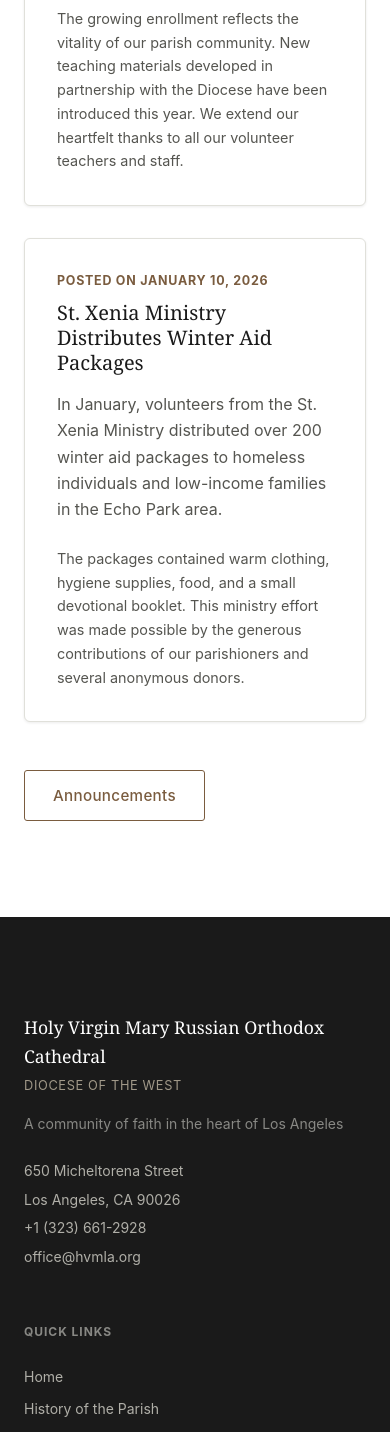
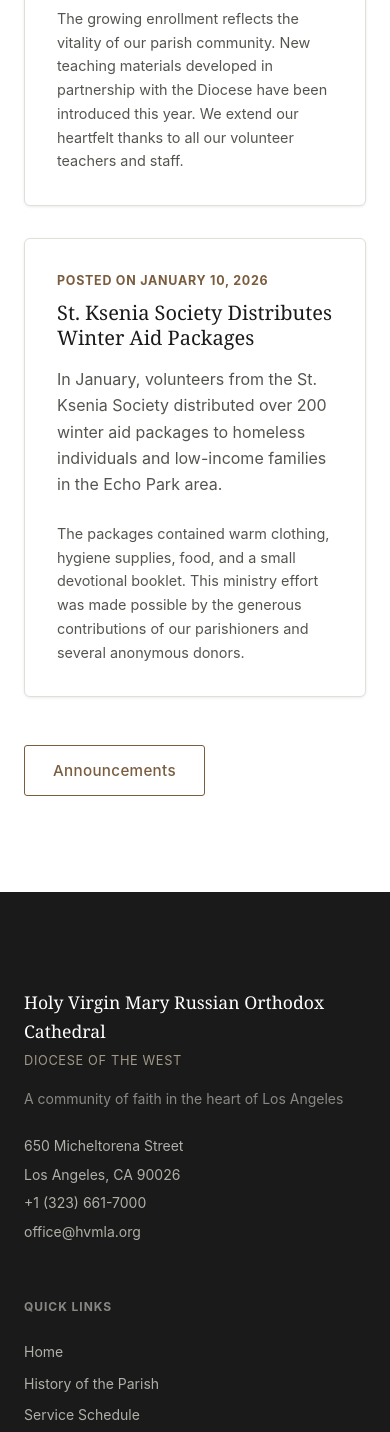
Before and after one commit to Anthony-Fedorenko/hvmla, a React (Vite) app: page /news in a window 390 px wide. Shown: the part 1288-2720 px from the top of the page. Built offline with nearby package versions, Linux system fonts and the light colour scheme.

Commit message:
fix: correct phone number in footer, rename St.Xenia to St.Ksenia Society

```diff
--- a/src/data/announcements.ts
+++ b/src/data/announcements.ts
@@ -93,10 +93,10 @@ export const newsItems: NewsItem[] = [
   {
     id: "n3",
     date: "January 10, 2026",
-    titleEn: "St. Xenia Ministry Distributes Winter Aid Packages",
+    titleEn: "St. Ksenia Society Distributes Winter Aid Packages",
     titleRu: "Служение св. Ксении раздало зимние пакеты помощи",
     summaryEn:
-      "In January, volunteers from the St. Xenia Ministry distributed over 200 winter aid packages to homeless individuals and low-income families in the Echo Park area.",
+      "In January, volunteers from the St. Ksenia Society distributed over 200 winter aid packages to homeless individuals and low-income families in the Echo Park area.",
     summaryRu:
       "В январе волонтёры служения св. Ксении раздали более 200 зимних пакетов помощи бездомным и малообеспеченным семьям в районе Echo Park.",
     bodyEn:
--- a/src/i18n/locales/en.json
+++ b/src/i18n/locales/en.json
@@ -5,7 +5,7 @@
     "history": "History of the Parish",
     "clergy": "Clergy and Staff",
     "ministries": "Ministries",
-    "stXenia": "St. Xenia Ministry",
+    "stXenia": "St. Ksenia Society",
     "choir": "Choir",
     "catechism": "Catechism School",
     "sisterhood": "Sisterhood",
@@ -79,14 +79,14 @@
     "choirDirector": "Choir Director"
   },
   "ministries": {
-    "xeniaTitlePage": "St. Xenia Ministry",
-    "xeniaDesc": "The St. Xenia Ministry is dedicated to serving the poor and homeless in the Los Angeles area. Named after St. Xenia of Petersburg, a beloved fool-for-Christ, this ministry coordinates regular outreach programs including food distribution, clothing drives, and visits to the sick and imprisoned.",
+    "xeniaTitlePage": "St. Ksenia Society",
+    "xeniaDesc": "The St. Ksenia Society is a parish organization which provides assistance to homeless people in — but not limited to — the surrounding Silver Lake area. They deliver meals, clothing, and items of personal hygiene to those experiencing homelessness and those in need. It organizes charitable projects for the benefit of the homeless in Silver Lake by collecting funds, sponsoring meals, and other enterprises.",
     "xeniaActivities": "Our Activities",
-    "xeniaA1": "Weekly food distribution at local shelters",
-    "xeniaA2": "Seasonal clothing and supply drives",
-    "xeniaA3": "Hospital and nursing home visits",
-    "xeniaA4": "Prison ministry and correspondence",
-    "xeniaA5": "Support for refugee families",
+    "xeniaA1": "Meal delivery to homeless individuals in the Silver Lake area",
+    "xeniaA2": "Clothing and personal hygiene item distribution",
+    "xeniaA3": "Charitable projects benefiting the homeless",
+    "xeniaA4": "Fund-raising events and sponsoring communal meals",
+    "xeniaA5": "Outreach to those in need in and around Silver Lake",
     "donateTitle": "Support This Ministry",
     "donateText": "Your donations directly fund outreach materials, food, clothing, and transportation for our volunteers.",
     "donateButton": "Donate Now",
@@ -218,7 +218,7 @@
     "v1": "Sunday School teacher or assistant",
     "v2": "Choir member",
     "v3": "Sisterhood member",
-    "v4": "St. Xenia outreach ministry",
+    "v4": "St. Ksenia Society outreach",
     "v5": "Parish events and feast day preparation",
     "v6": "Grounds and facilities maintenance",
     "v7": "Administrative and office assistance",
--- a/src/i18n/locales/ru.json
+++ b/src/i18n/locales/ru.json
@@ -79,14 +79,14 @@
     "choirDirector": "Регент хора"
   },
   "ministries": {
-    "xeniaTitlePage": "Служение святой Ксении",
-    "xeniaDesc": "Служение св. Ксении посвящено помощи бедным и бездомным в районе Лос-Анджелеса. Названное в честь св. Ксении Петербургской, юродивой Христа ради, это служение координирует регулярные программы помощи: раздачу продуктов питания, сборы одежды, посещение больных и заключённых.",
+    "xeniaTitlePage": "Общество св. Ксении",
+    "xeniaDesc": "Общество св. Ксении — приходская организация, оказывающая помощь бездомным в районе Сильвер-Лейк и прилегающих территориях. Волонтёры доставляют еду, одежду и предметы личной гигиены тем, кто оказался на улице или нуждается в помощи. Общество организует благотворительные проекты: сборы пожертвований, обеды и другие мероприятия в поддержку бездомных.",
     "xeniaActivities": "Наша деятельность",
-    "xeniaA1": "Еженедельная раздача продуктов питания в местных приютах",
-    "xeniaA2": "Сезонные сборы одежды и предметов первой необходимости",
-    "xeniaA3": "Посещение больных в больницах и домах престарелых",
-    "xeniaA4": "Тюремное служение и переписка",
-    "xeniaA5": "Помощь семьям беженцев",
+    "xeniaA1": "Доставка питания бездомным в районе Сильвер-Лейк",
+    "xeniaA2": "Раздача одежды и предметов личной гигиены",
+    "xeniaA3": "Благотворительные проекты в помощь бездомным",
+    "xeniaA4": "Сборы пожертвований и организация обедов",
+    "xeniaA5": "Помощь всем нуждающимся в округе",
     "donateTitle": "Поддержите это служение",
     "donateText": "Ваши пожертвования непосредственно финансируют материалы для помощи, продукты питания, одежду и транспорт для наших волонтёров.",
     "donateButton": "Пожертвовать",
--- a/src/layout/Footer.tsx
+++ b/src/layout/Footer.tsx
@@ -25,7 +25,7 @@ export default function Footer() {
             <p className={styles["footer__contact-item"]}>
               Los Angeles, CA 90026
             </p>
-            <p className={styles["footer__contact-item"]}>+1 (323) 661-2928</p>
+            <p className={styles["footer__contact-item"]}>+1 (323) 661-7000</p>
             <p className={styles["footer__contact-item"]}>office@hvmla.org</p>
           </div>
 
```
